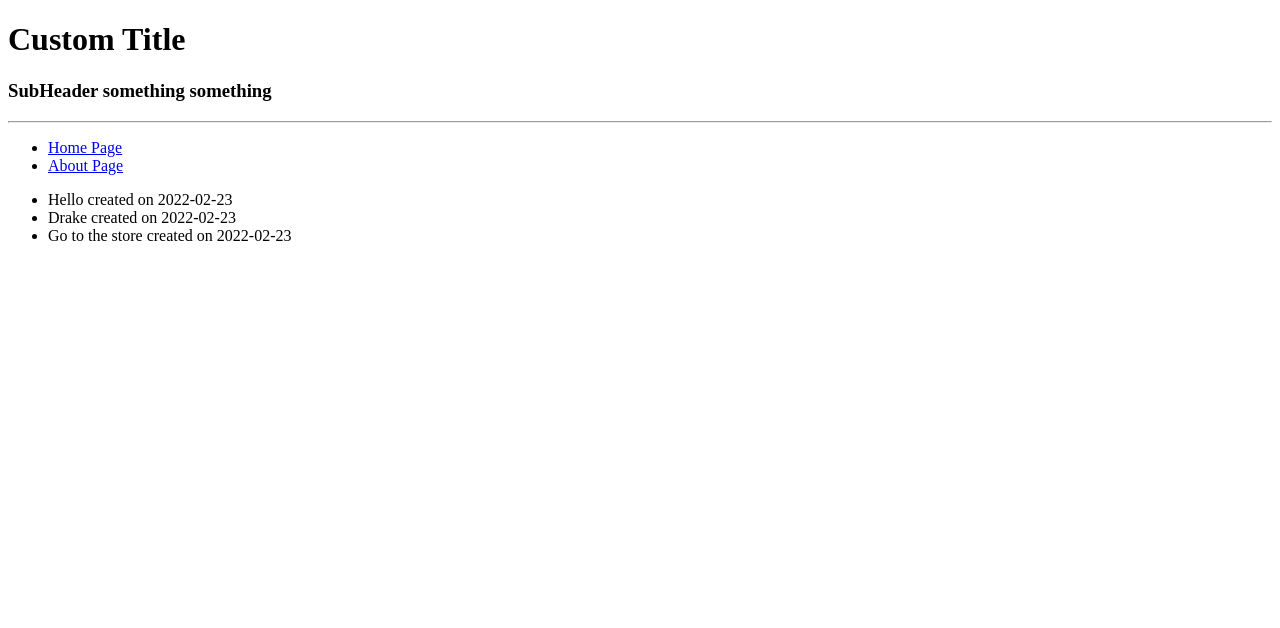
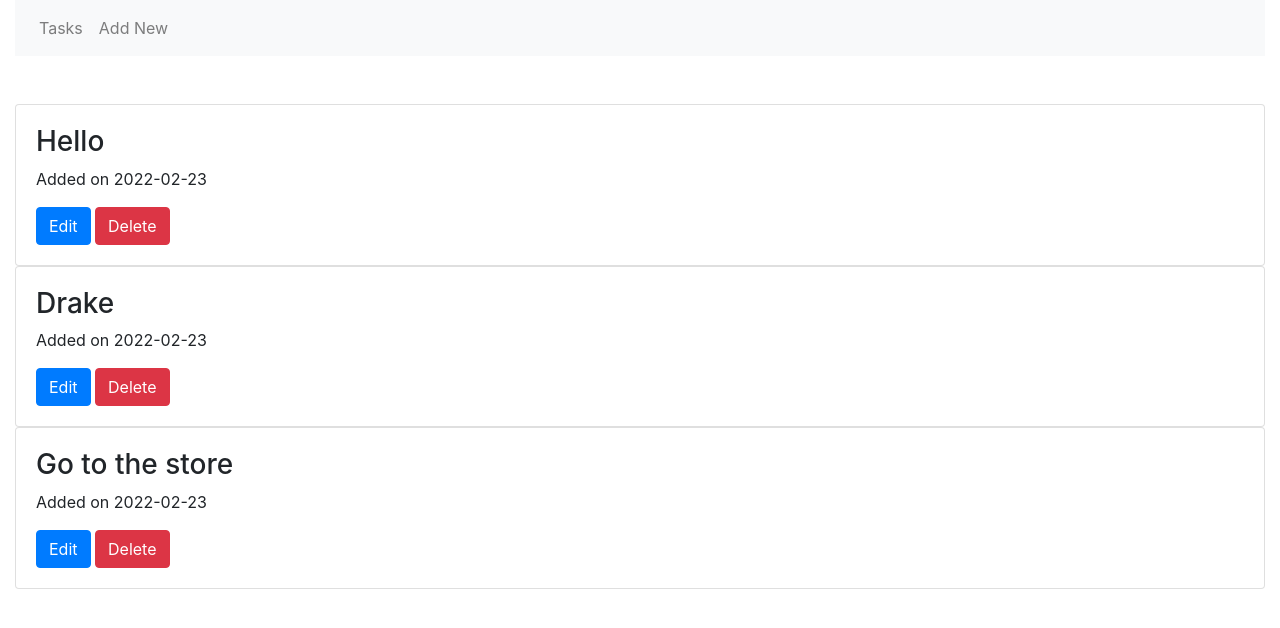
Before and after one commit to RYESAN58/flask-CRUD-coursera, a Flask app: page / in a window 1280 px wide. Shown: the top 628 px of the page. Run offline with Flask 2, Linux system fonts and the light colour scheme; data comes from the database, SQL or seed files in the repository; both versions use the stored data as it was after the commit; some libraries are stand-ins or nearby versions.

Commit message:
final product :)

```diff
--- a/forms.py
+++ b/forms.py
@@ -5,3 +5,7 @@ from wtforms.validators import DataRequired
 class AddTaskForm(FlaskForm):
     title = StringField('Title', validators= [DataRequired()])
     submit = SubmitField('submit')
+
+
+class DeleteTaskForm(FlaskForm):
+    submit = SubmitField('Delete')
--- a/models.py
+++ b/models.py
@@ -1,3 +1,4 @@
+from datetime import datetime
 from server import db
 
 
--- a/routes.py
+++ b/routes.py
@@ -1,22 +1,60 @@
+from turtle import title
 from server import app, db
-from flask import render_template, redirect, url_for
+from flask import render_template, redirect, url_for, flash, get_flashed_messages
 import forms
+from datetime import datetime
 from models import Task
-from datetime import datetime
 
 @app.route('/')
+@app.route('/index')
 def index():
     tasks = Task.query.all()
-    return render_template('index.html', current_title = 'Custom Title' , tasks = tasks )
+    return render_template('index.html', current_title = 'Custom Title', tasks = tasks)
 
 
-@app.route('/about', methods = ['POST', 'GET'])
-def about():
+@app.route('/add', methods = ['POST', 'GET'])
+def add():
     form = forms.AddTaskForm()
     if form.validate_on_submit():
         t = Task(title = form.title.data, date= datetime.utcnow())
         db.session.add(t)
-        #db.session.commit()
+        db.session.commit()
         print('submitted tittle', form.title.data)
+        flash('task added to data base!')
         return redirect(url_for('index'))
-    return render_template('about.html', form = form)
+    return render_template('add.html', form = form)
+
+
+@app.route('/edit/<int:task_id>', methods = ['POST', 'GET'])
+def edit(task_id):
+    task = Task.query.get(task_id)
+    form = forms.AddTaskForm()
+    if task:
+        if form.validate_on_submit():
+            task.title = form.title.data
+            task.date = datetime.utcnow()
+            db.session.commit()
+            flash('has been updated!')
+            return redirect(url_for('index'))
+        form.title.data = task.title
+        return render_template('edit.html', form = form, task_id = task_id)
+    else:
+        flash('Task not found!')
+    print(task)
+    return redirect(url_for('index'))
+
+
+@app.route('/delete/<int:task_id>', methods = ['POST', 'GET'])
+def delete(task_id):
+    task = Task.query.get(task_id)
+    form = forms.DeleteTaskForm()
+    if task:
+        if form.validate_on_submit():
+            db.session.delete(task)
+            db.session.commit()
+            flash('has been deleted!')
+            return redirect(url_for('index'))
+        return render_template('delete.html', form = form, task_id = task_id, title = task.title)
+    else:
+        flash('Not Found')
+    return redirect(url_for('index'))
--- /dev/null
+++ b/templates/base.html
@@ -0,0 +1,35 @@
+<!doctype html>
+<html lang="en">
+    <head>
+        <!-- Required meta tags -->
+        <meta charset="utf-8">
+        <meta name="viewport" content="width=device-width, initial-scale=1, shrink-to-fit=no">
+
+        <!-- Bootstrap CSS -->
+        <link rel="stylesheet" href="https://stackpath.bootstrapcdn.com/bootstrap/4.5.0/css/bootstrap.min.css" integrity="sha384-9aIt2nRpC12Uk9gS9baDl411NQApFmC26EwAOH8WgZl5MYYxFfc+NcPb1dKGj7Sk" crossorigin="anonymous">
+
+        <title>Tasks</title>
+    </head>
+<body>
+    <div class="container-fluid">
+        <nav class="navbar navbar-expand-lg navbar-light bg-light">
+            <ul class="navbar-nav">
+                <li class="nav-item"><a href="{{ url_for('index') }}" class="nav-link">Tasks</a></li>
+                <li class="nav-item"><a href="{{ url_for('add') }}" class="nav-link">Add New</a></li>
+            </ul>
+        </nav>
+    <br>
+        {% with messages = get_flashed_messages() %}
+            {% if messages %}
+                {% for message in messages %}
+                    <div class="alert alert-primary">
+                        {{ message }}
+                    </div>
+                {% endfor %}
+            {% endif %}
+        {% endwith %}
+    <br>
+    {% block main %}{% endblock %}
+    </div>
+</body>
+</html>
--- a/templates/index.html
+++ b/templates/index.html
@@ -1,26 +1,14 @@
-<!DOCTYPE html>
-<html lang="en">
-    <head>
-        <meta charset="UTF-8">
-        <meta http-equiv="X-UA-Compatible" content="IE=edge">
-        <meta name="viewport" content="width=device-width, initial-scale=1.0">
-        <title>Document</title>
-    </head>
-    <body>
-        <h1>{{ current_title }}</h1>
-        <h3>SubHeader something something</h3>
-        <hr>
-        <ul>
-            <li><a href="http://127.0.0.1:5000/">Home Page</a></li>
-            <li><a href="http://127.0.0.1:5000/about">About Page</a></li>
-        </ul>
+{% extends "base.html" %}
 
-        {% block main %}
-        {% endblock main%}
-        <ul>
-            {% for i in tasks %}
-                <li>{{i.title}} created on {{ i.date }}</li>
-            {% endfor %}
-        </ul>
-    </body>
-</html>
+{% block main %}
+    {% for task in tasks %}
+        <div class="card">
+            <div class="card-body">
+                <h3>{{ task.title }}</h3>
+                <p>Added on {{ task.date }}</p>
+                <a href="{{ url_for('edit', task_id=task.id) }}" class="btn btn-primary">Edit</a>
+                <a href="{{ url_for('delete', task_id=task.id) }}" class="btn btn-danger">Delete</a>
+            </div>
+        </div>
+    {% endfor %}
+{% endblock %}
```
Also changed, not shown: templates/about.html (deleted, +0 -14 lines), templates/add.html (added, +18 -0 lines), templates/delete.html (added, +19 -0 lines), templates/edit.html (added, +18 -0 lines), data.db.
